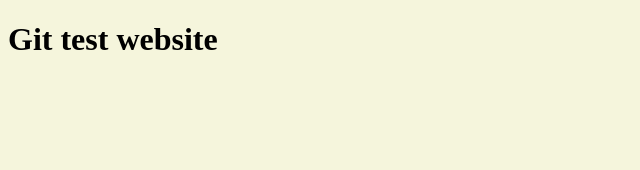
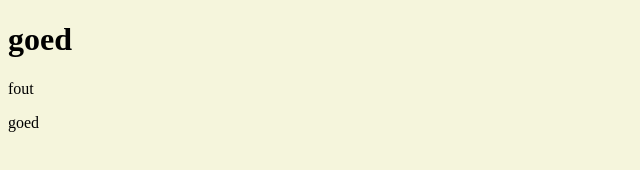
Before and after one commit to thierrypetitjean/restaurant, a plain HTML site: page index.html in a window 1280 px wide. Shown: the whole page, without its empty margins (0-640 px from the left). Drawn offline with Linux system fonts and the light colour scheme.

Commit message:
modified index.html

```diff
--- a/index.html
+++ b/index.html
@@ -7,6 +7,13 @@
     <link rel="stylesheet" href="style.css">
 </head>
 <body>
-    <h1>Git test website</h1>
+    <header>
+        <h1>goed</h1>
+    </header>
+    <main>
+        fout
+    </main>
+    <footer>
+        <p>goed</p>
 </body>
 </html>
```
